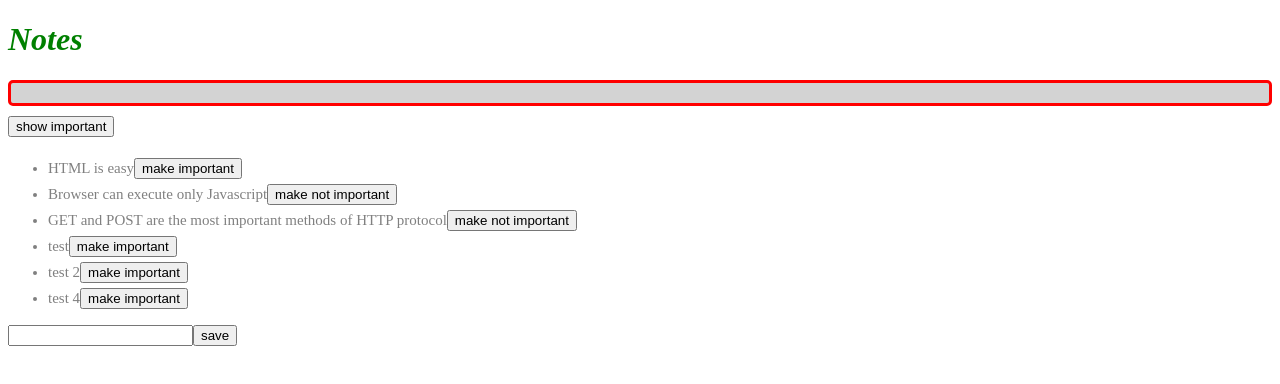
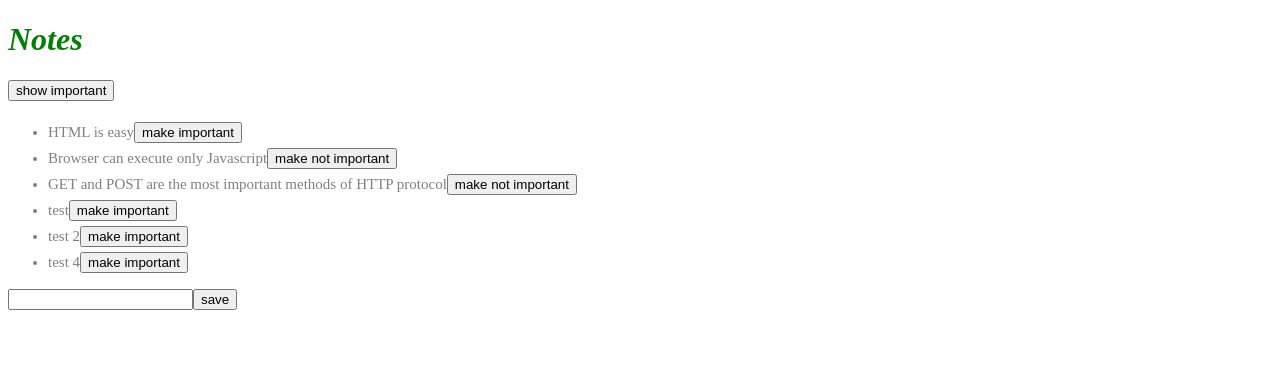
Before and after one commit to raiden808/fullstackopen-notes, a React (Create React App) app: page / in a window 1280 px wide. Shown: the top 384 px of the page. Built offline with nearby package versions, Linux system fonts and the light colour scheme; data requests are answered from the project's data file.

Commit message:
final update for part7

```diff
--- a/src/App.js
+++ b/src/App.js
@@ -8,7 +8,7 @@ const App = (props) => {
   const [notes,setNotes] = useState([])
   const [newNote, setNewNote] = useState('')
   const [showAll,setShowAll] = useState(true)
-  const [errorMessage,setErrorMessage] = useState('')
+  const [errorMessage,setErrorMessage] = useState()
 
   useEffect(()=>{
    noteService
```
